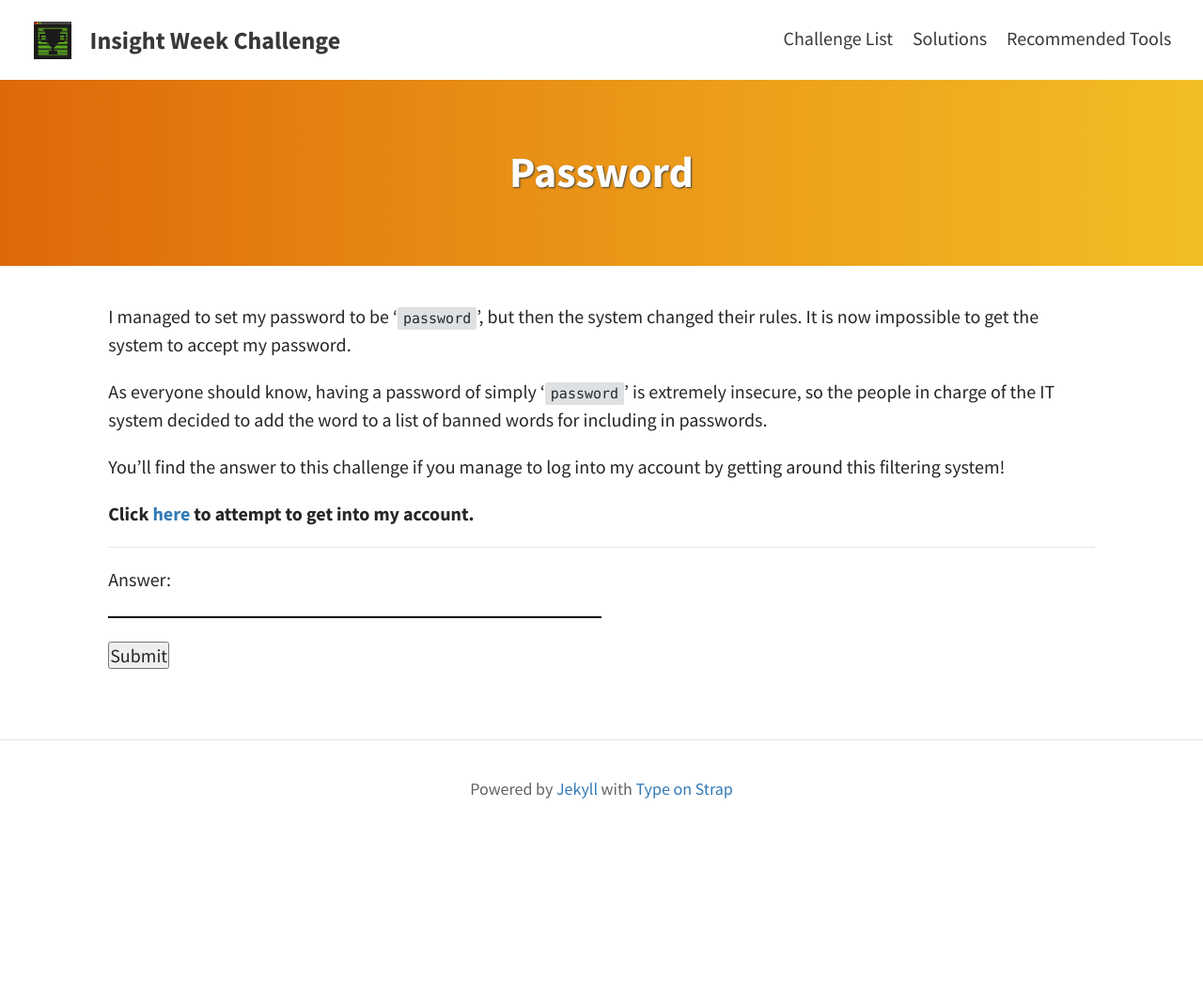
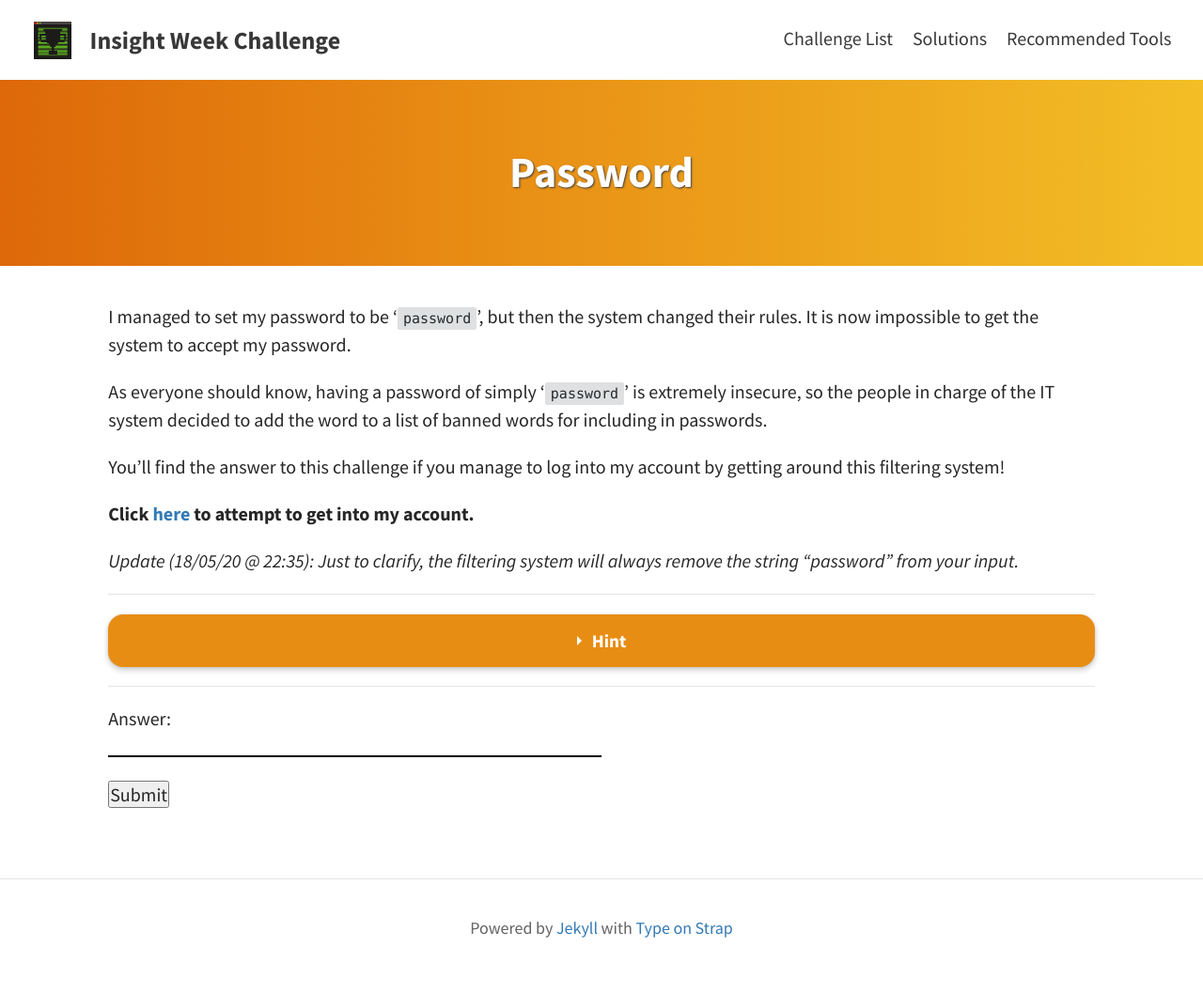
Before and after one commit to jnk838/insight-week-challenge, a Jekyll site: the page built from pages/challenges/password.md, in a window 1280 px wide. Shown: the whole page at 94% size. Built offline with Jekyll 4.4.1, drawn with Linux system fonts in a browser that asks for light colours; before the commit the page ends 909 px from its top, so only the background shows below that.

Commit message:
Explained password challenge better

```diff
--- a/pages/challenges/password.md
+++ b/pages/challenges/password.md
@@ -4,6 +4,7 @@ title: Password
 permalink: /challenges/password
 hide: true
 challenge: password
+hint: Perhaps the filtering system can be used to your advantage?
 ---
 
 I managed to set my password to be '`password`', but then the system changed
@@ -17,3 +18,6 @@ You'll find the answer to this challenge if you manage to log into my account
 by getting around this filtering system!
 
 **Click [here](https://PasswordIsPassword.jac0bwilson.repl.run) to attempt to get into my account.**
+
+*Update (18/05/20 @ 22:35): Just to clarify, the filtering system will always
+remove the string "password" from your input.*
```
